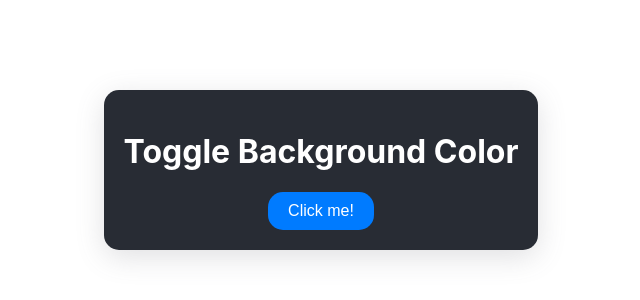
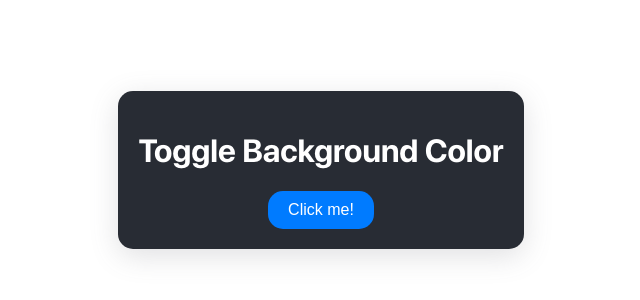
Before and after one commit to v-pun215/Background-Color-Toggle_week4, a React (Create React App) app: page / in a window 1280 px wide. Shown: the part 230-530 px from the top of the page, without its empty margins (319-959 px from the left). Built offline with nearby package versions, Linux system fonts and the light colour scheme.

Commit message:
Final step!

```diff
--- a/src/index.css
+++ b/src/index.css
@@ -1,12 +1,20 @@
 body {
   margin: 0;
-  font-family: -apple-system, BlinkMacSystemFont, 'Segoe UI', 'Roboto', 'Oxygen',
-    'Ubuntu', 'Cantarell', 'Fira Sans', 'Droid Sans', 'Helvetica Neue',
-    sans-serif;
+  font-family: "SF";
   -webkit-font-smoothing: antialiased;
   -moz-osx-font-smoothing: grayscale;
 }
-
+h1 {
+  font-family: "SF Bold";
+}
+@font-face {
+  font-family: 'SF';
+  src: url(./fonts/sf.OTF);
+}
+@font-face {
+  font-family: 'SF Bold';
+  src: url(./fonts/sf_bold.OTF);
+}
 code {
   font-family: source-code-pro, Menlo, Monaco, Consolas, 'Courier New',
     monospace;
```
